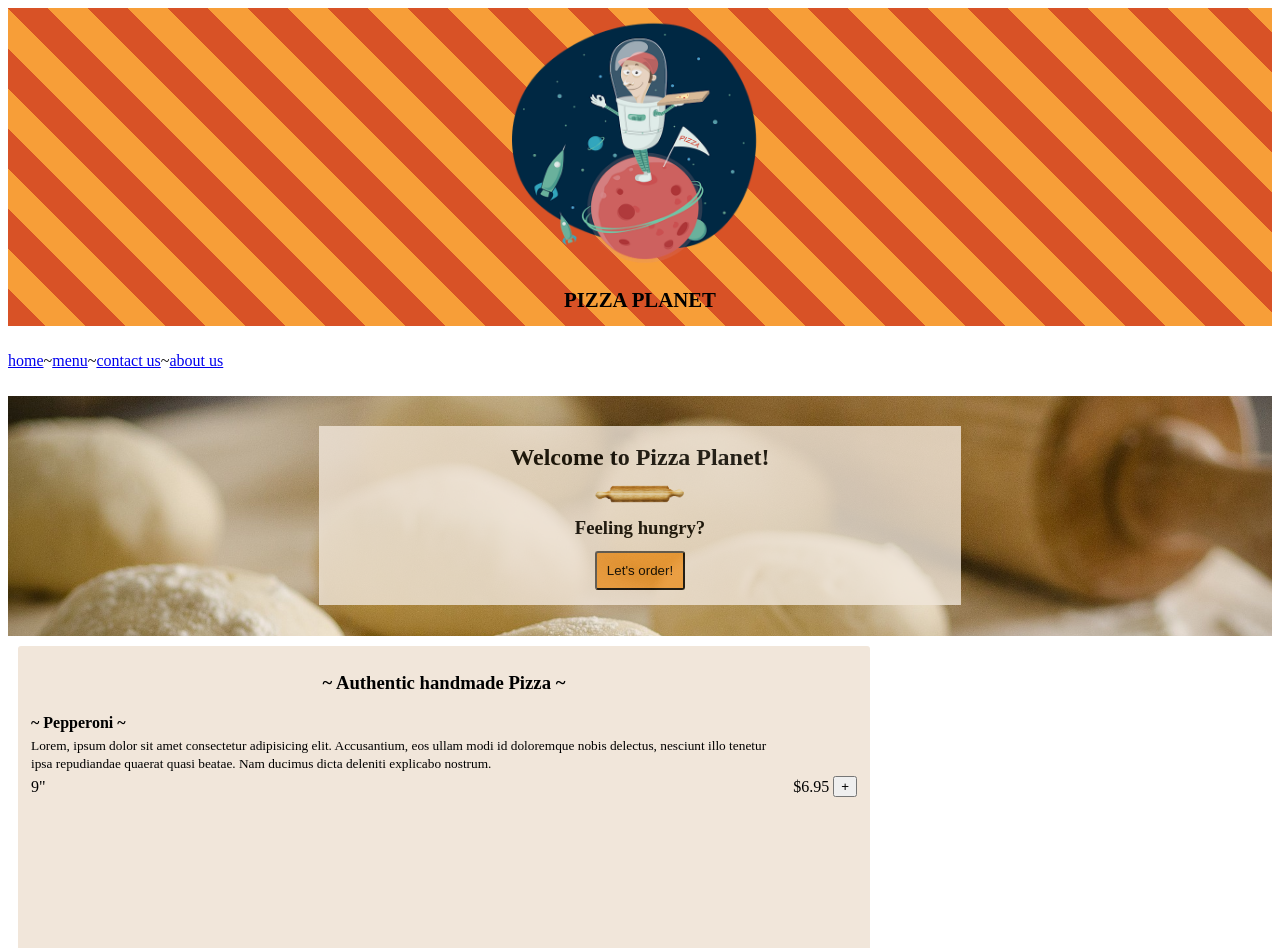
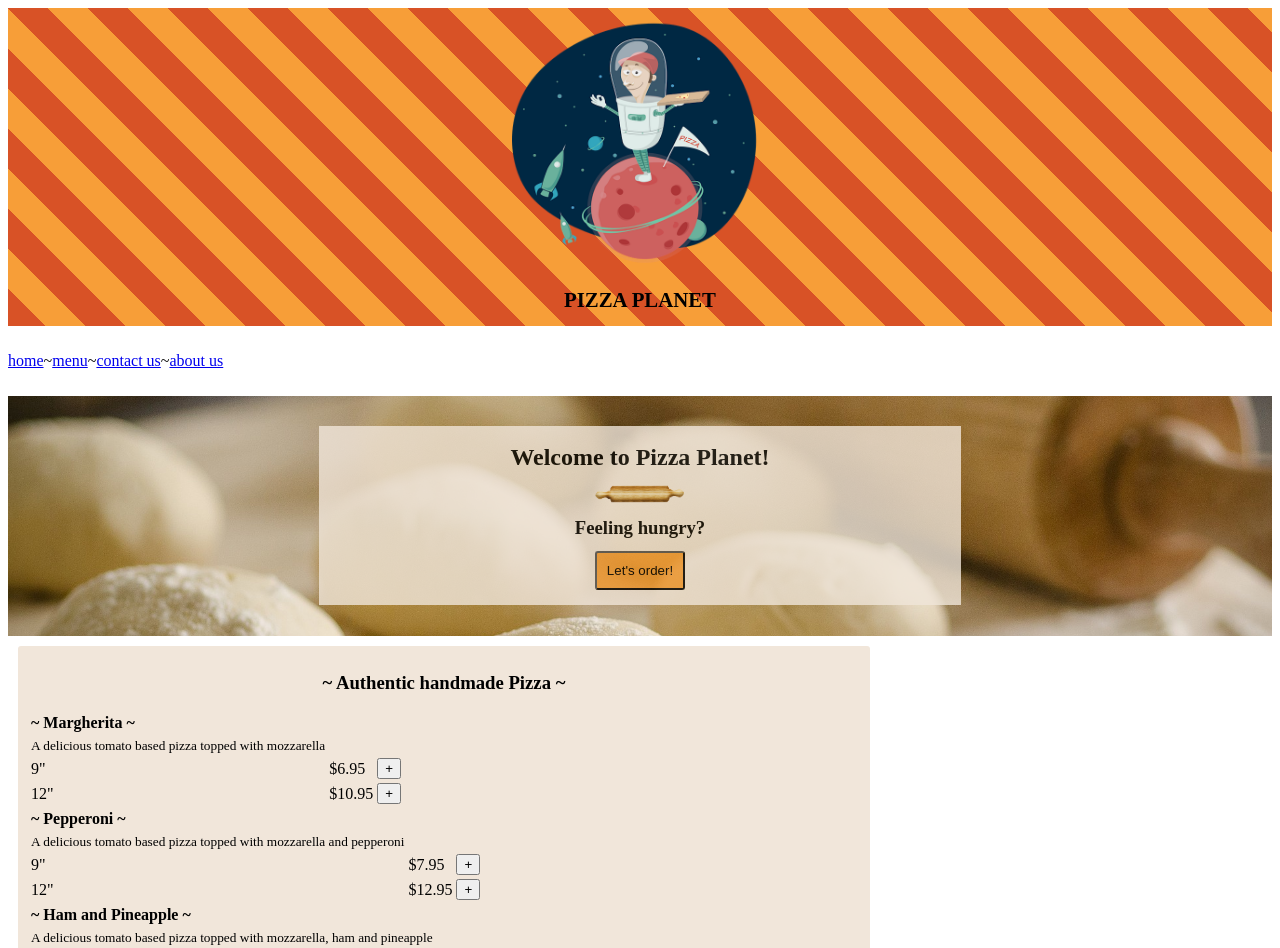
Before and after one commit to gulnazkassym/pizza_planet, a Vue app: page / in a window 1280 px wide. Shown: the top 948 px of the page. Built offline with nearby package versions, Linux system fonts and the light colour scheme.

Commit message:
Looping through database values

```diff
--- a/src/components/Menu.vue
+++ b/src/components/Menu.vue
@@ -3,21 +3,21 @@
     <!-- menu -->
     <div class="menu">
       <h3>~ Authentic handmade Pizza ~</h3>
-      <table>
+      <table v-for="item in getMenuItems" :key="item.name">
         <tbody>
           <tr>
             <td>
-              <strong>~ Pepperoni ~</strong>
+              <strong>~ {{ item.name }} ~</strong>
             </td>
           </tr>
           <tr>
             <td>
-              <small>Lorem, ipsum dolor sit amet consectetur adipisicing elit. Accusantium, eos ullam modi id doloremque nobis delectus, nesciunt illo tenetur ipsa repudiandae quaerat quasi beatae. Nam ducimus dicta deleniti explicabo nostrum.</small>
+              <small>{{ item.description }}</small>
             </td>
           </tr>
-          <tr>
-            <td>9"</td>
-            <td>$6.95</td>
+          <tr v-for="(option, index) in item.options" :key="option[index]">
+            <td>{{ option.size }}"</td>
+            <td>${{ option.price }}</td>
             <td>
               <button type="button" class="btn_green">+</button>
             </td>
@@ -27,6 +27,50 @@
     </div>
   </div>
 </template>
+
+<script>
+export default {
+  data() {
+    return {
+      getMenuItems: {
+        1: {
+          'name': 'Margherita',
+          'description': 'A delicious tomato based pizza topped with mozzarella',
+          'options': [{
+            'size': 9,
+            'price': 6.95
+          }, {
+            'size': 12,
+            'price': 10.95
+          }]
+        },
+        2: {
+          'name': 'Pepperoni',
+          'description': 'A delicious tomato based pizza topped with mozzarella and pepperoni',
+          'options': [{
+            'size': 9,
+            'price': 7.95
+          }, {
+            'size': 12,
+            'price': 12.95
+          }]
+        },
+        3: {
+          'name': 'Ham and Pineapple',
+          'description': 'A delicious tomato based pizza topped with mozzarella, ham and pineapple',
+          'options': [{
+            'size': 9,
+            'price': 7.95
+          }, {
+            'size': 12,
+            'price': 12.95
+          }]
+        }
+      }
+    }
+  }
+}
+</script>
 
 <style scoped>
   h3 {
```
